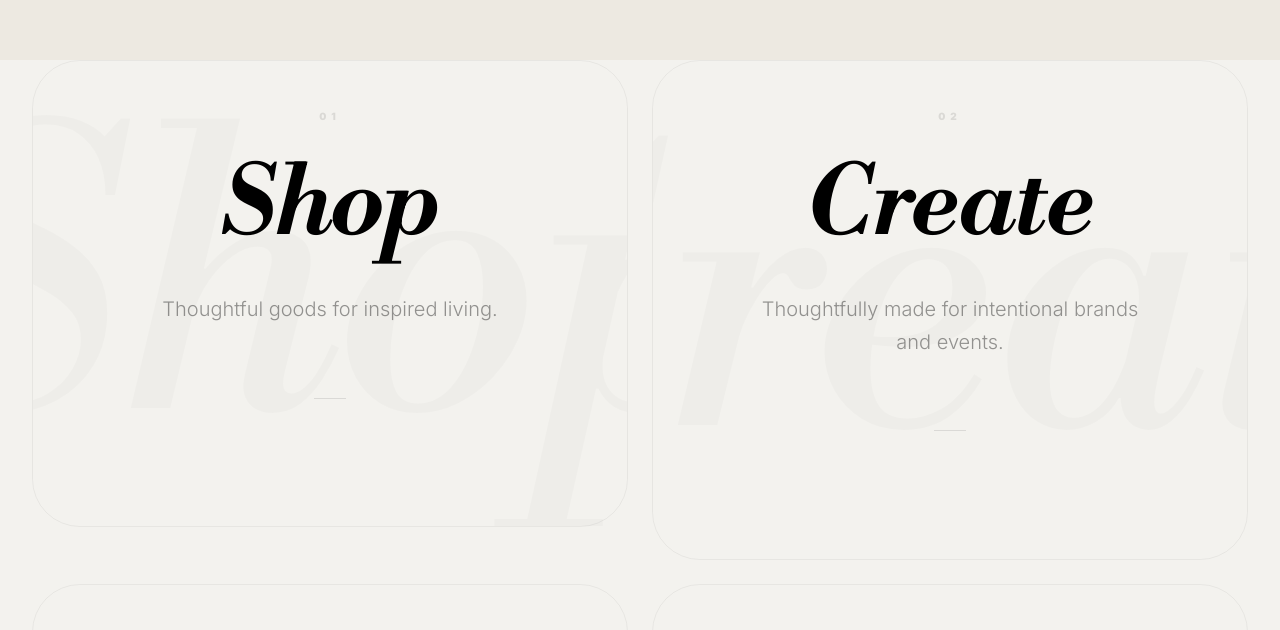
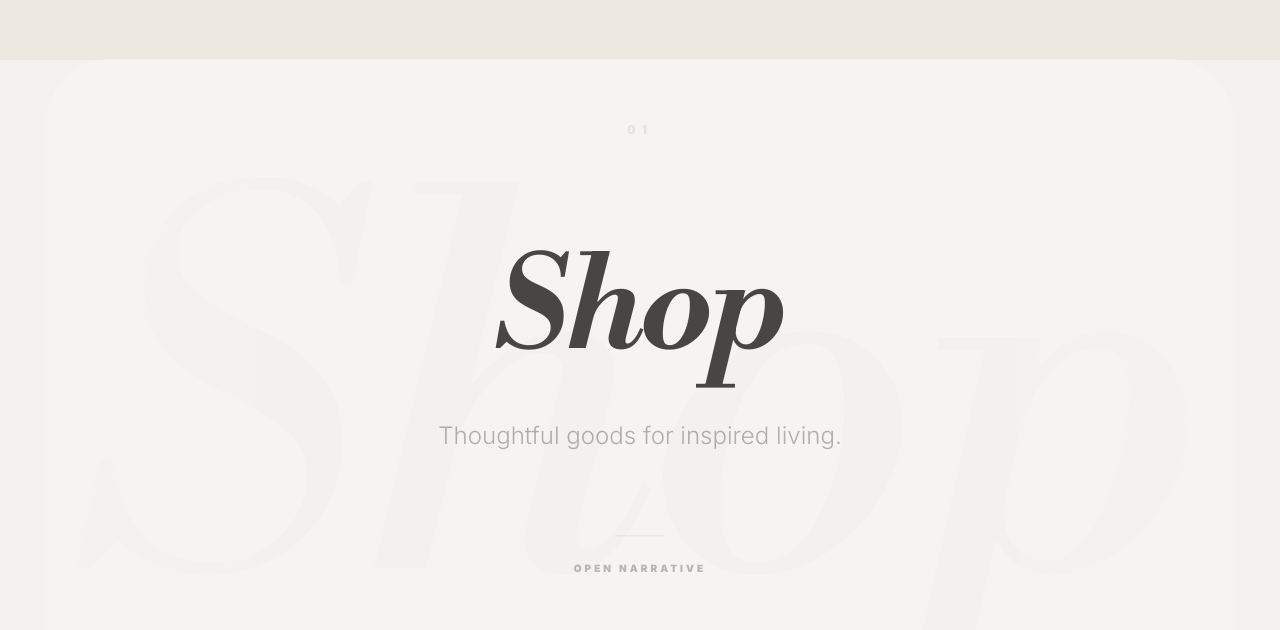
Before and after one commit to olabanji12-ojo/Tomibookstore, a React (Vite) app: page / in a window 1280 px wide. Shown: the part 1706-2336 px from the top of the page. Built offline with nearby package versions, Linux system fonts and the light colour scheme; no server answers; the database is empty.

Commit message:
Implement immersive scroll-reactive Brand Pillars and 4s Hero interval

```diff
--- a/src/components/home/BrandPillars.tsx
+++ b/src/components/home/BrandPillars.tsx
@@ -1,4 +1,5 @@
-import { motion } from 'framer-motion';
+import { useRef } from 'react';
+import { motion, useScroll, useTransform, useSpring } from 'framer-motion';
 import { Link } from 'react-router-dom';
 import { ArrowUpRight } from 'lucide-react';
 
@@ -8,85 +9,106 @@ const PILLARS = [
     title: 'Shop',
     description: 'Thoughtful goods for inspired living.',
     href: '/shop',
-    accent: 'border-black/5'
+    color: '#f7f6f2' // Soft Bone
   },
   {
     id: '02',
     title: 'Create',
     description: 'Thoughtfully made for intentional brands and events.',
     href: '/personalize',
-    accent: 'border-black/5'
+    color: '#fdfdfd' // Clean Paper
   },
   {
     id: '03',
     title: 'Read',
     description: 'Words for daily inspiration.',
     href: '/journal',
-    accent: 'border-black/5'
+    color: '#faf9f6' // Warm Alabaster
   },
   {
     id: '04',
     title: 'Design',
     description: 'Inspiring experiences at scale, for businesses, spaces, and projects.',
     href: '/contact',
-    accent: 'border-black/5'
+    color: '#f2f0ea' // Light Stonewash
   }
 ];
 
-const BrandPillars = () => {
+const PillarCard = ({ pillar }: { pillar: typeof PILLARS[0] }) => {
+  const containerRef = useRef(null);
+  const { scrollYProgress } = useScroll({
+    target: containerRef,
+    offset: ["start end", "center center", "end start"]
+  });
+
+  // Scale: Pops to 1.02 in center, back to 0.95 at edges
+  const scaleRaw = useTransform(scrollYProgress, [0, 0.5, 1], [0.96, 1.02, 0.96]);
+  const scale = useSpring(scaleRaw, { stiffness: 100, damping: 20 });
+
+  // Opacity: Clear in center, Dim at edges
+  const opacity = useTransform(scrollYProgress, [0, 0.3, 0.5, 0.7, 1], [0.3, 0.6, 1, 0.6, 0.3]);
+
+  // Shadow: Only strong when active
+  const shadow = useTransform(scrollYProgress, [0.4, 0.5, 0.6],
+    ["rgba(0,0,0,0)", "0 25px 50px -12px rgba(0,0,0,0.08)", "rgba(0,0,0,0)"]
+  );
+
   return (
-    <section className="bg-[#f3f2ee] pb-24 md:pb-40 px-4 md:px-8">
-      <div className="max-w-[1500px] mx-auto grid grid-cols-1 md:grid-cols-2 gap-4 md:gap-6">
-        {PILLARS.map((pillar) => (
+    <motion.div
+      ref={containerRef}
+      style={{ scale, opacity, boxShadow: shadow }}
+      className="relative w-full overflow-hidden"
+    >
       <Link
-            key={pillar.id}
         to={pillar.href}
-            className="group block relative overflow-hidden"
+        className="block relative overflow-hidden"
       >
-            <motion.div
-              whileHover={{ backgroundColor: "rgba(0,0,0,0.01)" }}
-              transition={{ duration: 0.5 }}
-              className={`border ${pillar.accent} rounded-[2rem] md:rounded-[3rem] p-10 md:p-24 flex flex-col items-center justify-center text-center aspect-[4/5] md:aspect-[5/3] transition-all duration-700 hover:border-black/20 relative group`}
+        <div
+          style={{ backgroundColor: pillar.color }}
+          className="rounded-[2.5rem] md:rounded-[4rem] p-12 md:p-28 flex flex-col items-center justify-center text-center aspect-[4/5] md:aspect-[5/3] transition-colors duration-700 hover:brightness-[0.98] relative group"
         >
           {/* Pillar ID */}
-              <div className="absolute top-10 left-1/2 -translate-x-1/2">
-                 <span className="font-mona text-[10px] font-black text-black/10 tracking-[0.5em] uppercase">{pillar.id}</span>
+          <div className="absolute top-10 md:top-14 left-1/2 -translate-x-1/2">
+             <span className="font-mona text-[10px] md:text-[12px] font-black text-black/10 tracking-[0.5em] uppercase">{pillar.id}</span>
           </div>
 
           {/* Arrow Indicator */}
-              <div className="absolute top-10 right-10 w-10 h-10 rounded-full border border-black/5 flex items-center justify-center text-black/20 opacity-0 group-hover:opacity-100 group-hover:-translate-y-1 transition-all duration-500">
-                <ArrowUpRight size={18} strokeWidth={1.5} />
+          <div className="absolute top-10 md:top-14 right-10 md:right-14 w-12 h-12 rounded-full border border-black/5 flex items-center justify-center text-black/20 opacity-0 group-hover:opacity-100 transition-all duration-500">
+            <ArrowUpRight size={20} strokeWidth={1.5} />
           </div>
 
           {/* Pillar Content */}
-              <div className="space-y-6 md:space-y-10 flex flex-col items-center relative z-10">
-                <h3 className="font-serif text-5xl md:text-8xl font-medium text-black tracking-tighter italic leading-none">
+          <div className="space-y-8 md:space-y-12 flex flex-col items-center relative z-10 w-full max-w-lg">
+            <h3 className="font-serif text-5xl md:text-9xl font-medium text-black tracking-tighter italic leading-[0.9]">
                {pillar.title}
             </h3>
-                <p className="font-poppins text-base md:text-xl text-black/40 max-w-sm leading-relaxed font-light mx-auto">
+            <p className="font-poppins text-base md:text-2xl text-black/40 leading-relaxed font-light mx-auto">
                {pillar.description}
             </p>
 
             {/* Visual Accent */}
-                <div className="pt-8 flex flex-col items-center gap-4">
-                   <div className="h-[1px] w-8 bg-black/10 group-hover:w-20 transition-all duration-700" />
-                   <span className="font-mona text-[9px] font-black tracking-widest uppercase opacity-0 group-hover:opacity-40 transition-opacity duration-700">Open Archive</span>
+            <div className="pt-8 flex flex-col items-center gap-6">
+               <div className="h-[1px] w-12 bg-black/10 group-hover:w-24 transition-all duration-700" />
+               <span className="font-mona text-[10px] font-black tracking-[0.3em] uppercase opacity-40 group-hover:opacity-100 transition-opacity duration-700">Open Narrative</span>
             </div>
           </div>
 
-              {/* Large Background Ghost Text */}
-              <div className="absolute inset-0 flex items-center justify-center pointer-events-none overflow-hidden">
-                 <motion.span
-                    initial={{ scale: 1 }}
-                    whileHover={{ scale: 1.1, rotate: -2 }}
-                    transition={{ duration: 2 }}
-                    className="font-serif text-[30vw] text-black/[0.02] whitespace-nowrap italic select-none"
-                 >
-                    {pillar.title}
-                 </motion.span>
+          {/* Background Texture Text */}
+          <div className="absolute inset-0 flex items-center justify-center pointer-events-none opacity-[0.015]">
+             <span className="font-serif text-[40vw] text-black whitespace-nowrap italic">{pillar.title}</span>
           </div>
+        </div>
+      </Link>
     </motion.div>
-          </Link>
+  );
+};
+
+const BrandPillars = () => {
+  return (
+    <section className="bg-[#f3f2ee] pb-32 md:pb-64 px-4 md:px-12">
+      <div className="max-w-[1400px] mx-auto grid grid-cols-1 gap-12 md:gap-24">
+        {PILLARS.map((pillar) => (
+          <PillarCard key={pillar.id} pillar={pillar} />
         ))}
       </div>
     </section>
--- a/src/components/home/HeroSection.tsx
+++ b/src/components/home/HeroSection.tsx
@@ -19,7 +19,7 @@ const HeroSection = ({ headline, tagline }: HeroSectionProps) => {
   useEffect(() => {
     const timer = setInterval(() => {
       setCurrent((prev) => (prev + 1) % HERO_PHRASES.length);
-    }, 6000);
+    }, 4500);
     return () => clearInterval(timer);
   }, []);
 
```
Lines whose indentation alone changed are shown as unchanged.
